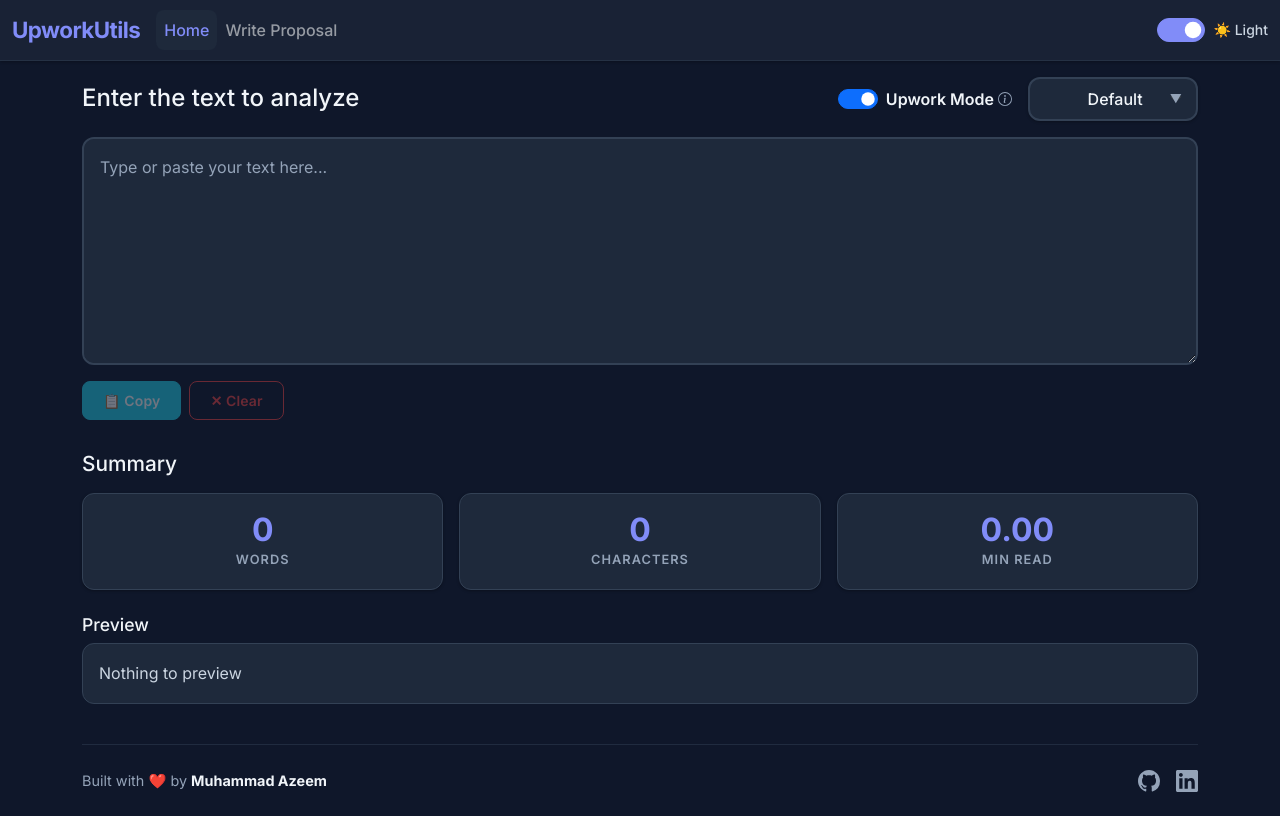
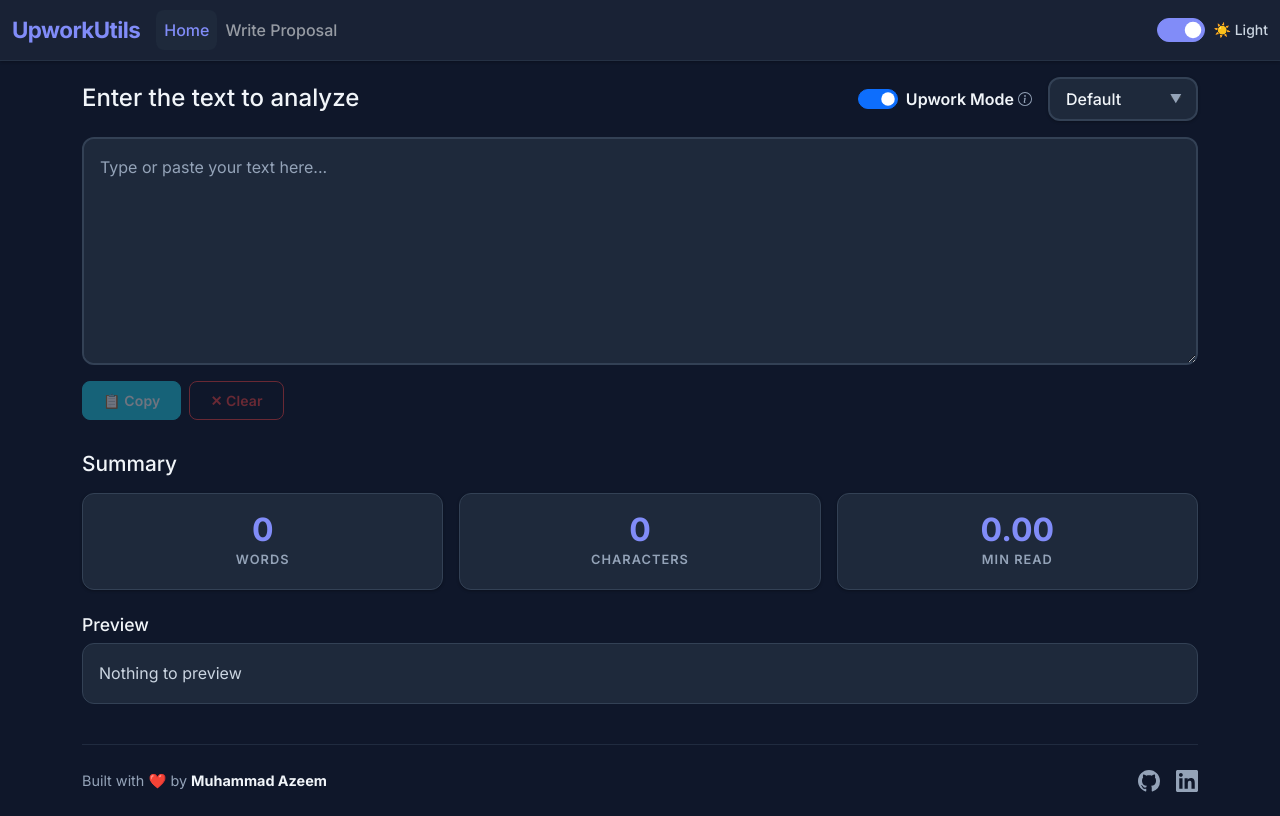
Before and after one commit to muhammadAzeem0x000/ReactApp_textUtils, a React (Create React App) app: page / in a window 1280 px wide. Built offline with nearby package versions, Linux system fonts and the light colour scheme; the HTML template or start-up script is replaced by a standard one.

Commit message:
Improved dropdown spacing

```diff
--- a/src/components/TextForm.js
+++ b/src/components/TextForm.js
@@ -216,16 +216,10 @@
               </div>
             </div>
             <div className="position-relative d-flex align-items-center" ref={dropdownRef}>
-              <span
-                className="position-absolute"
-                style={{ left: '1rem', pointerEvents: 'none', fontWeight: 600, fontSize: '0.95rem', color: 'var(--text-muted)' }}
-              >
-                Font:
-              </span>
               <div
                 className={`form-select font-select-modern position-relative d-flex align-items-center ${isFontDropdownOpen ? 'focus' : ''}`}
                 onClick={() => setIsFontDropdownOpen(!isFontDropdownOpen)}
-                style={{ paddingLeft: '3.6rem', paddingRight: '2.5rem', minWidth: '170px', cursor: 'pointer', userSelect: 'none', backgroundColor: 'var(--bg-card)' }}
+                style={{ paddingLeft: '1rem', paddingRight: '2.5rem', minWidth: '150px', cursor: 'pointer', userSelect: 'none', backgroundColor: 'var(--bg-card)' }}
               >
                 <span style={{ fontFamily: fontFamily, display: 'inline-block', whiteSpace: 'nowrap', overflow: 'hidden', textOverflow: 'ellipsis', width: '100%' }}>
                   {fontOptions.find(f => f.value === fontFamily)?.label || 'Default'}
--- a/src/components/WriteProposal.js
+++ b/src/components/WriteProposal.js
@@ -145,16 +145,10 @@
         </h1>
         <div className="proposal-controls d-flex align-items-center flex-wrap gap-3">
           <div className="position-relative d-flex align-items-center" ref={dropdownRef}>
-            <span
-              className="position-absolute"
-              style={{ left: '1rem', pointerEvents: 'none', fontWeight: 600, fontSize: '0.95rem', color: 'var(--text-muted)' }}
-            >
-              Font:
-            </span>
             <div
               className={`form-select font-select-modern position-relative d-flex align-items-center ${isFontDropdownOpen ? 'focus' : ''}`}
               onClick={() => setIsFontDropdownOpen(!isFontDropdownOpen)}
-              style={{ paddingLeft: '3.6rem', paddingRight: '2.5rem', minWidth: '170px', cursor: 'pointer', userSelect: 'none', backgroundColor: 'var(--bg-card)' }}
+              style={{ paddingLeft: '1rem', paddingRight: '2.5rem', minWidth: '150px', cursor: 'pointer', userSelect: 'none', backgroundColor: 'var(--bg-card)' }}
             >
               <span style={{ fontFamily: fontFamily, display: 'inline-block', whiteSpace: 'nowrap', overflow: 'hidden', textOverflow: 'ellipsis', width: '100%' }}>
                 {fontOptions.find(f => f.value === fontFamily)?.label || 'Default'}
```
